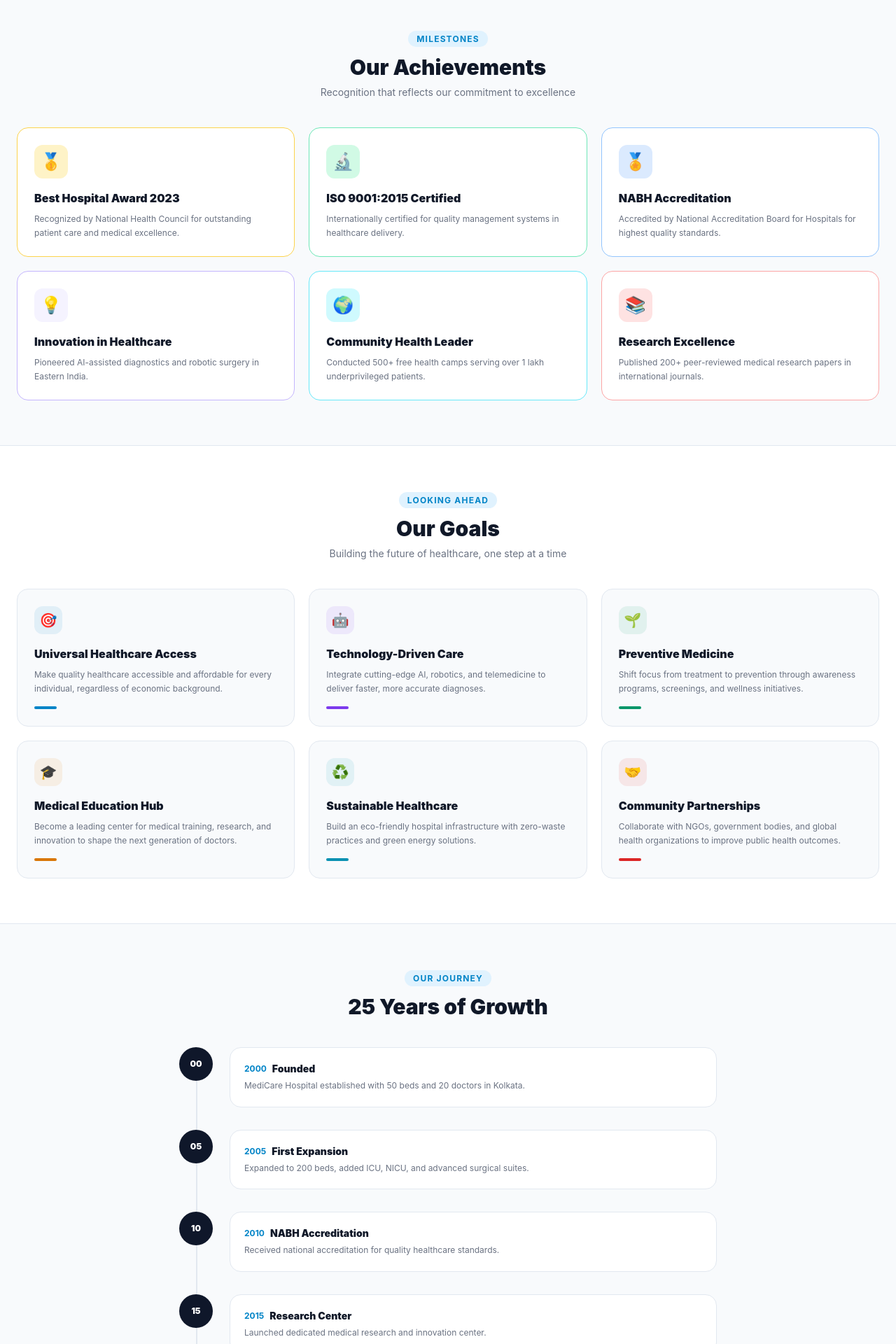
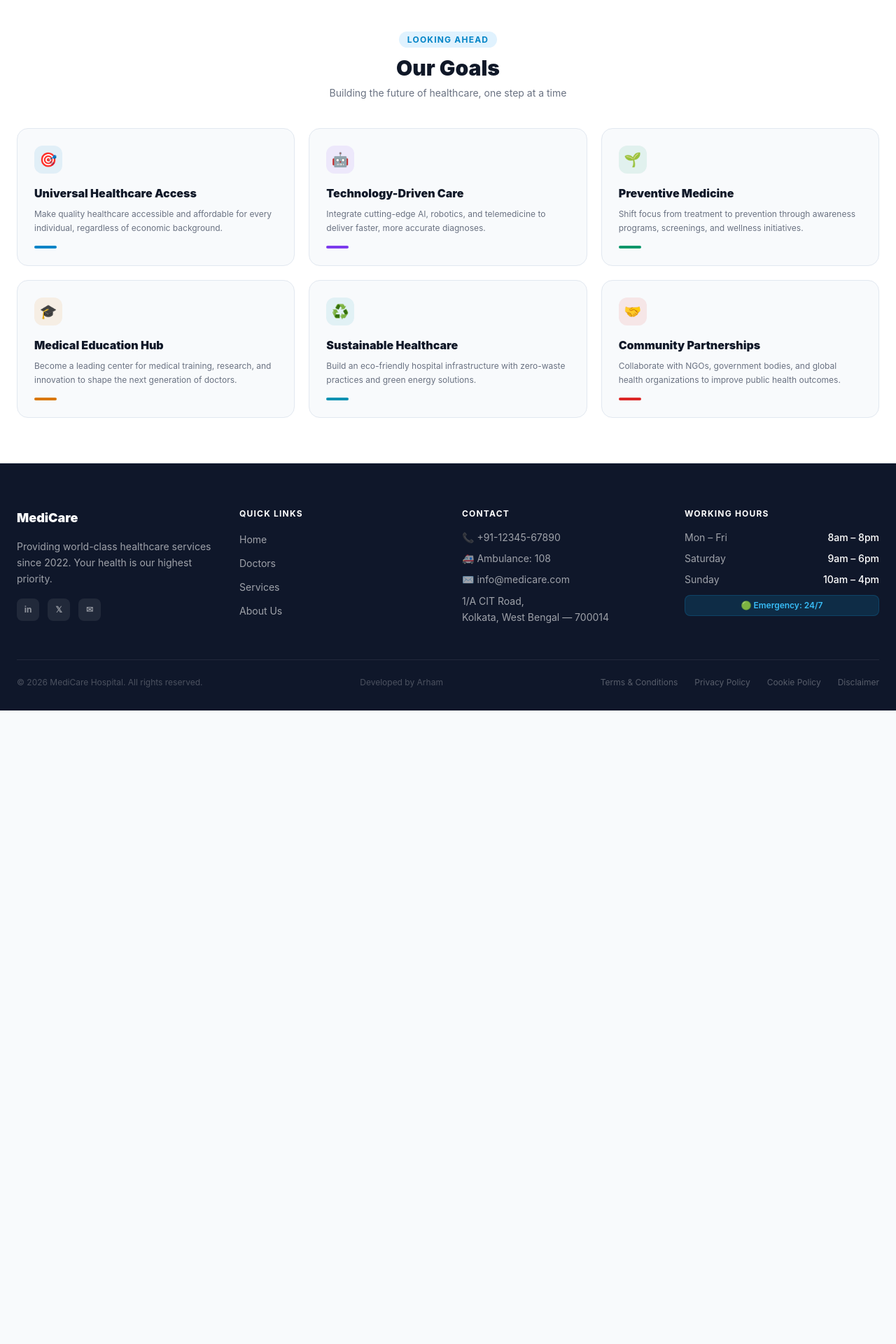
Before and after one commit to coderarham/Hospital-Management-System--HMS-, a Next.js app: page /about in a window 1280 px wide. Shown: the part 1460-3380 px from the top of the page at 70% size. After the commit the page ends 2475 px from the top, so only its background shows below. Built offline with nearby package versions, Linux system fonts and the light colour scheme.

Commit message:
Remove achievements and timeline sections from About page

```diff
--- a/src/app/about/page.tsx
+++ b/src/app/about/page.tsx
@@ -8,15 +8,6 @@ const stats = [
   { value: "30+", label: "Departments", icon: "🏥" },
   { value: "99%", label: "Patient Satisfaction", icon: "⭐" },
   { value: "24/7", label: "Emergency Care", icon: "🚑" },
-];
-
-const achievements = [
-  { icon: "🥇", title: "Best Hospital Award 2023", desc: "Recognized by National Health Council for outstanding patient care and medical excellence.", color: "#fef3c7", border: "#fcd34d" },
-  { icon: "🔬", title: "ISO 9001:2015 Certified", desc: "Internationally certified for quality management systems in healthcare delivery.", color: "#d1fae5", border: "#6ee7b7" },
-  { icon: "🏅", title: "NABH Accreditation", desc: "Accredited by National Accreditation Board for Hospitals for highest quality standards.", color: "#dbeafe", border: "#93c5fd" },
-  { icon: "💡", title: "Innovation in Healthcare", desc: "Pioneered AI-assisted diagnostics and robotic surgery in Eastern India.", color: "#f5f3ff", border: "#c4b5fd" },
-  { icon: "🌍", title: "Community Health Leader", desc: "Conducted 500+ free health camps serving over 1 lakh underprivileged patients.", color: "#cffafe", border: "#67e8f9" },
-  { icon: "📚", title: "Research Excellence", desc: "Published 200+ peer-reviewed medical research papers in international journals.", color: "#fee2e2", border: "#fca5a5" },
 ];
 
 const goals = [
@@ -33,15 +24,6 @@ const values = [
   { icon: "✅", title: "Integrity", desc: "Transparent, honest, and ethical in every decision we make." },
   { icon: "🔬", title: "Excellence", desc: "Committed to the highest standards of medical care and research." },
   { icon: "🤝", title: "Teamwork", desc: "Doctors, nurses, and staff working together for your well-being." },
-];
-
-const timeline = [
-  { year: "2000", title: "Founded", desc: "MediCare Hospital established with 50 beds and 20 doctors in Kolkata." },
-  { year: "2005", title: "First Expansion", desc: "Expanded to 200 beds, added ICU, NICU, and advanced surgical suites." },
-  { year: "2010", title: "NABH Accreditation", desc: "Received national accreditation for quality healthcare standards." },
-  { year: "2015", title: "Research Center", desc: "Launched dedicated medical research and innovation center." },
-  { year: "2020", title: "Digital Transformation", desc: "Introduced telemedicine, AI diagnostics, and digital health records." },
-  { year: "2025", title: "Today", desc: "500+ doctors, 30+ departments, serving 50,000+ patients annually." },
 ];
 
 export default function AboutPage() {
@@ -117,25 +99,7 @@ export default function AboutPage() {
           </div>
         </section>
 
-        {/* Achievements */}
-        <section className="px-6 py-16" style={{ backgroundColor: "#f8fafc" }}>
-          <div className="max-w-7xl mx-auto">
-            <div className="text-center mb-10">
-              <span className="text-xs font-bold uppercase tracking-widest px-3 py-1 rounded-full" style={{ color: "#0284c7", backgroundColor: "#e0f2fe" }}>Milestones</span>
-              <h2 className="text-3xl font-black mt-3 text-gray-900">Our Achievements</h2>
-              <p className="text-sm mt-2 text-gray-500">Recognition that reflects our commitment to excellence</p>
-            </div>
-            <div className="grid grid-cols-1 sm:grid-cols-2 lg:grid-cols-3 gap-5">
-              {achievements.map((a) => (
-                <div key={a.title} className="bg-white rounded-2xl p-6 hover:shadow-md transition-all" style={{ border: `1px solid ${a.border}` }}>
-                  <div className="w-12 h-12 rounded-xl flex items-center justify-center text-2xl mb-4" style={{ backgroundColor: a.color }}>{a.icon}</div>
-                  <h3 className="font-black text-gray-900 mb-2">{a.title}</h3>
-                  <p className="text-xs text-gray-500 leading-relaxed">{a.desc}</p>
-                </div>
-              ))}
-            </div>
-          </div>
-        </section>
+
 
         {/* Goals */}
         <section className="px-6 py-16" style={{ backgroundColor: "#ffffff", borderTop: "1px solid #e2e8f0", borderBottom: "1px solid #e2e8f0" }}>
@@ -158,35 +122,7 @@ export default function AboutPage() {
           </div>
         </section>
 
-        {/* Timeline */}
-        <section className="px-6 py-16" style={{ backgroundColor: "#f8fafc" }}>
-          <div className="max-w-3xl mx-auto">
-            <div className="text-center mb-10">
-              <span className="text-xs font-bold uppercase tracking-widest px-3 py-1 rounded-full" style={{ color: "#0284c7", backgroundColor: "#e0f2fe" }}>Our Journey</span>
-              <h2 className="text-3xl font-black mt-3 text-gray-900">25 Years of Growth</h2>
-            </div>
-            <div className="relative">
-              <div className="absolute left-6 top-0 bottom-0 w-0.5" style={{ backgroundColor: "#e2e8f0" }} />
-              <div className="space-y-8">
-                {timeline.map((t, i) => (
-                  <div key={t.year} className="flex gap-6 items-start">
-                    <div className="relative flex-shrink-0 w-12 h-12 rounded-full flex items-center justify-center text-xs font-black text-white z-10"
-                      style={{ backgroundColor: i === timeline.length - 1 ? "#0284c7" : "#0f172a" }}>
-                      {t.year.slice(2)}
-                    </div>
-                    <div className="bg-white rounded-2xl p-5 flex-1" style={{ border: "1px solid #e2e8f0" }}>
-                      <div className="flex items-center gap-2 mb-1">
-                        <span className="text-xs font-bold" style={{ color: "#0284c7" }}>{t.year}</span>
-                        <span className="font-black text-gray-900 text-sm">{t.title}</span>
-                      </div>
-                      <p className="text-xs text-gray-500 leading-relaxed">{t.desc}</p>
-                    </div>
-                  </div>
-                ))}
-              </div>
-            </div>
-          </div>
-        </section>
+
 
         <Footer />
       </div>
```
